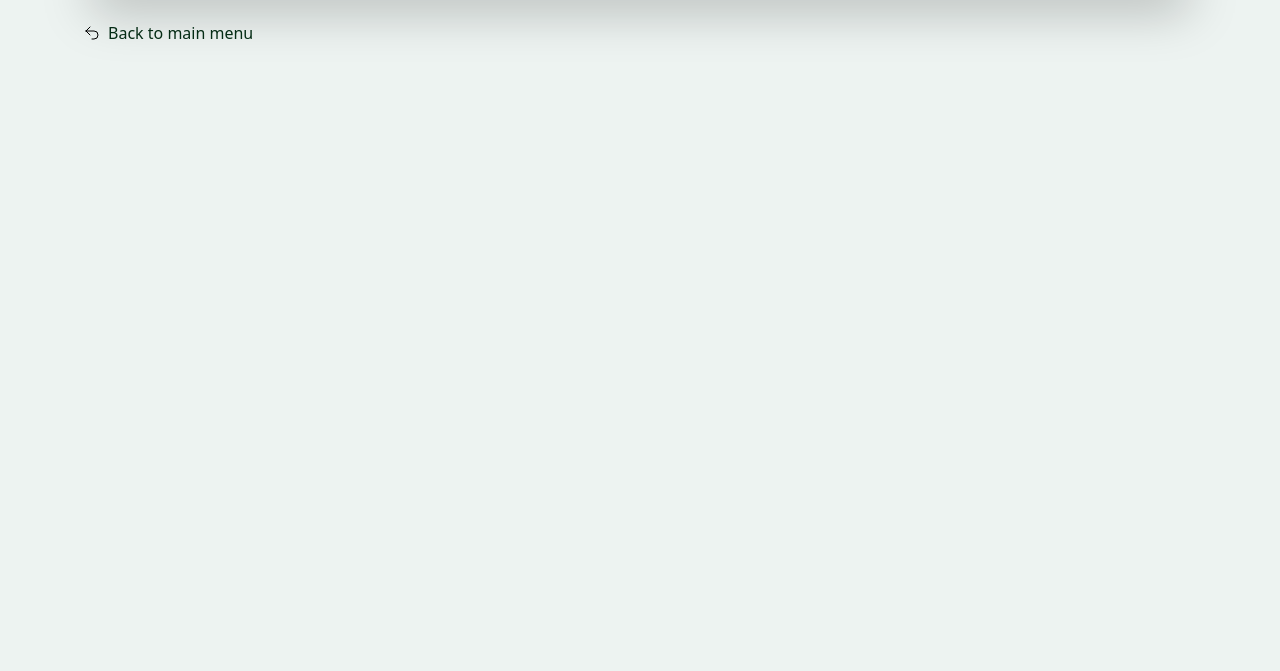
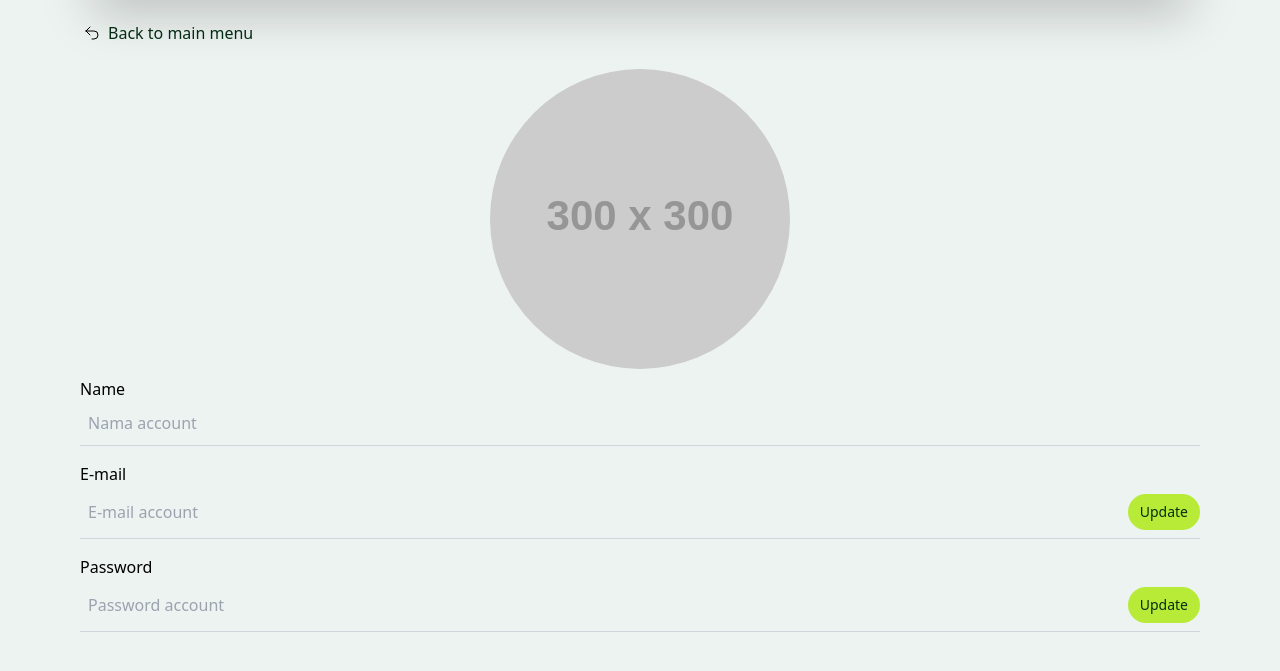
Before and after one commit to rstubryan/lawaklu-tw, a plain HTML site: page account.html in a window 1280 px wide. Shown: the part 103-774 px from the top of the page. Drawn offline with nearby package versions, Linux system fonts and the light colour scheme; placeholder pictures from the web are drawn by us.

Commit message:
Add profile photo and update profile information

```diff
--- a/account.html
+++ b/account.html
@@ -165,6 +165,67 @@
             </div>
           </div>
         </section>
+        <section id="profile-photo" class="flex items-center justify-center">
+          <div class="">
+            <div class="w-full">
+              <img src="https://placehold.co/300x300" class="rounded-full" />
+            </div>
+          </div>
+        </section>
+        <section id="profile-info">
+          <div class="py-2">
+            <form class="w-full">
+              <p class="text-justify">Name</p>
+              <div class="flex items-center border-b border-gray-300 py-2">
+                <input
+                  class="appearance-none bg-transparent border-none w-full text-gray-700 mr-3 py-1 px-2 leading-tight focus:outline-none"
+                  type="text"
+                  placeholder="Nama account"
+                  aria-label="Full name"
+                  disabled
+                />
+              </div>
+            </form>
+          </div>
+          <div class="py-2">
+            <form class="w-full">
+              <p class="text-justify">E-mail</p>
+              <div class="flex items-center border-b border-gray-300 py-2">
+                <input
+                  class="appearance-none bg-transparent border-none w-full text-gray-700 mr-3 py-1 px-2 leading-tight focus:outline-none"
+                  type="text"
+                  placeholder="E-mail account"
+                  aria-label="Full name"
+                />
+                <button
+                  class="flex-shrink-0 bg-[#B7EB38] hover:bg-[#7BAF00] border-[#B7EB38] hover:border-[#7BAF00] text-sm border-4 text-[#052E16] hover:text-white py-1 px-2 rounded-full"
+                  type="button"
+                >
+                  Update
+                </button>
+              </div>
+            </form>
+          </div>
+          <div class="py-2">
+            <form class="w-full">
+              <p class="text-justify">Password</p>
+              <div class="flex items-center border-b border-gray-300 py-2">
+                <input
+                  class="appearance-none bg-transparent border-none w-full text-gray-700 mr-3 py-1 px-2 leading-tight focus:outline-none"
+                  type="text"
+                  placeholder="Password account"
+                  aria-label="Full name"
+                />
+                <button
+                  class="flex-shrink-0 bg-[#B7EB38] hover:bg-[#7BAF00] border-[#B7EB38] hover:border-[#7BAF00] text-sm border-4 text-[#052E16] hover:text-white py-1 px-2 rounded-full"
+                  type="button"
+                >
+                  Update
+                </button>
+              </div>
+            </form>
+          </div>
+        </section>
       </div>
     </div>
     <style>
```
Also changed, not shown: index.html (+8 -2 lines).
